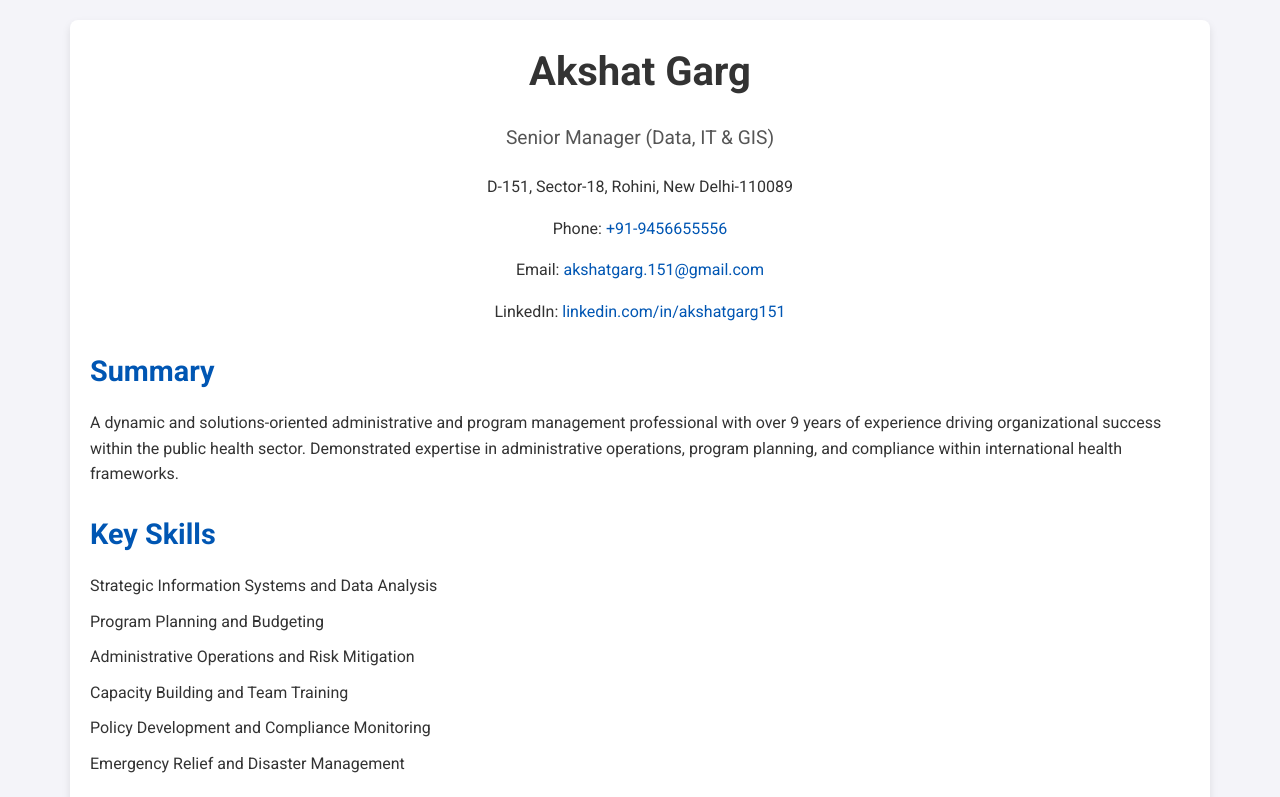
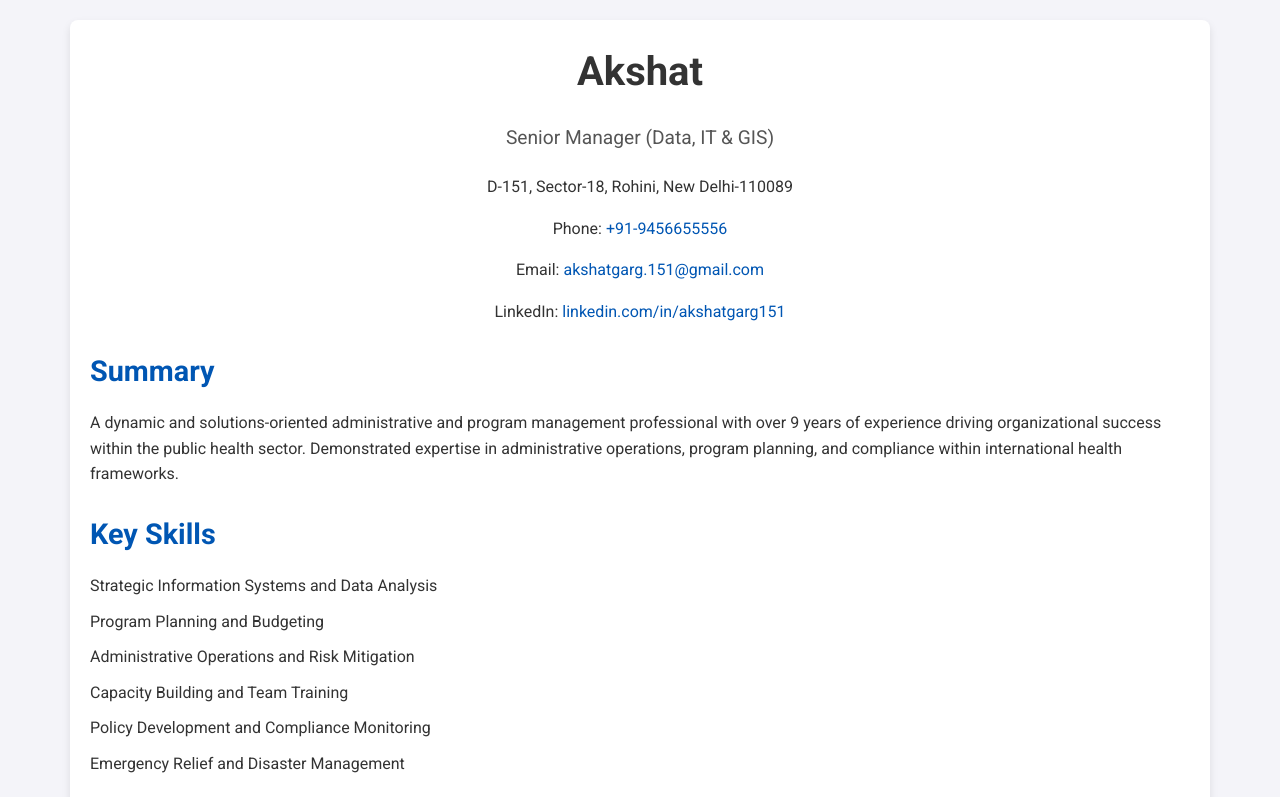
Before and after one commit to akshatgarg151/profile, a plain HTML site: page index.html in a window 1280 px wide. Shown: the top 797 px of the page. Drawn offline with Linux system fonts and the light colour scheme.

Commit message:
Update in name

```diff
--- a/index.html
+++ b/index.html
@@ -66,7 +66,7 @@
 <body>
     <div class="container">
         <header>
-            <h1>Akshat Garg</h1>
+            <h1>Akshat</h1>
             <p>Senior Manager (Data, IT & GIS)</p>
         </header>
 
@@ -76,6 +76,8 @@
             <p>Email: <a href="mailto:akshatgarg.151@gmail.com">akshatgarg.151@gmail.com</a></p>
             <p>LinkedIn: <a href="https://www.linkedin.com/in/akshatgarg151" target="_blank">linkedin.com/in/akshatgarg151</a></p>
         </div>
+
+
 
         <section>
             <h2>Summary</h2>
```
